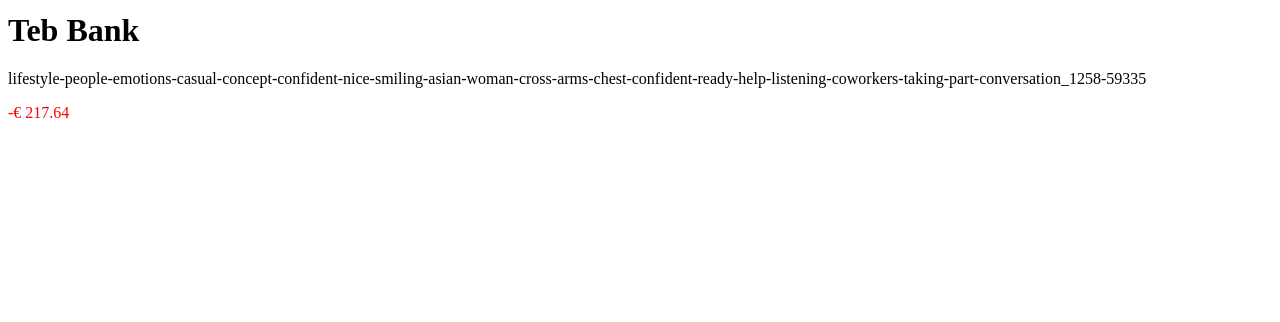
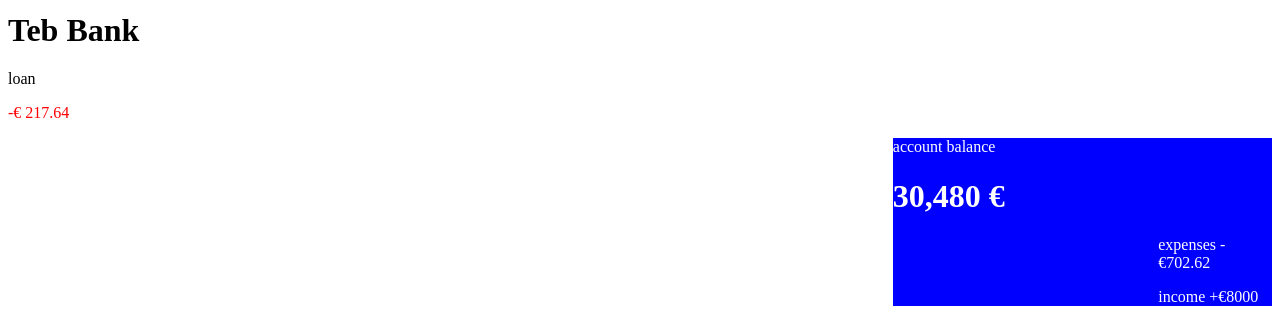
Before and after one commit to dion556/projekt, a plain HTML site: page coding/index.html in a window 1280 px wide. Shown: the part 1147-1469 px from the top of the page. Before the commit the page ends 1285 px from the top, so only its background shows below. Drawn offline with Linux system fonts and the light colour scheme.

Commit message:
versioni 2.0

```diff
--- a/coding/index.html
+++ b/coding/index.html
@@ -76,10 +76,37 @@
 <div>
     <img id="teb" height="60px" width="60px" src="teb_sh_a__logo.jpg" alt="">
     <h1>Teb Bank</h1>
-    <p>lifestyle-people-emotions-casual-concept-confident-nice-smiling-asian-woman-cross-arms-chest-confident-ready-help-listening-coworkers-taking-part-conversation_1258-59335</p>
+    <p>loan</p>
     <div id="tebbank">
     <p>-€ 217.64 </p>
 </div>
+
+<!--right side of the main page-->
+<div   id="account" >
+
+    <div id="balance" >
+        <p>account balance</p>
+        <h1 id="numri">30,480 €</h1>
+    </div>
+
+    <div id="income">
+
+    <div>
+        <p id="expenses">
+expenses
+-€702.62
+        </p>
+    </div>
+
+
+    <div>
+
+        <p id="income1">income
+            +€8000
+        </p>
+    </div>
+
+    </div>
 
 </div>
 
--- a/coding/style.css
+++ b/coding/style.css
@@ -33,3 +33,24 @@
 #teb{
     border-radius: 100%
 }
+#account{
+    background-color: blue;
+    margin-left: 70%;
+}
+#balance{
+    color: white;
+}
+#income{
+    color: white;
+}
+#numri{
+    display: flex;
+}
+#expenses{
+    display: flex;
+    margin-left: 70%;
+}
+#income1{
+    display: flex;
+    margin-left: 70%;
+}
```
